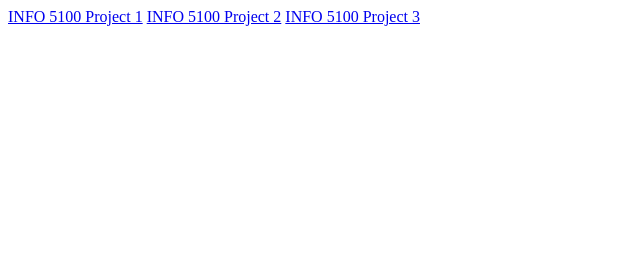
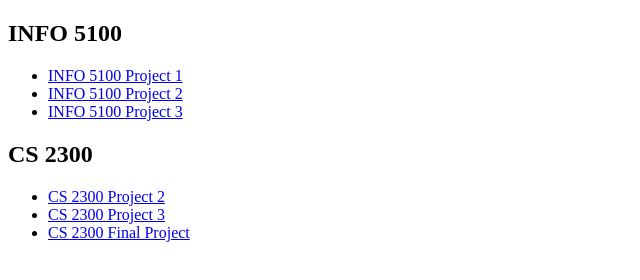
Before and after one commit to Baoyue/Baoyue.github.io, a plain HTML site: page index.html in a window 1280 px wide. Shown: the whole page, without its empty margins (0-640 px from the left). Drawn offline with nearby package versions, Linux system fonts and the light colour scheme.

Commit message:
add s2300 links

```diff
--- a/index.html
+++ b/index.html
@@ -22,9 +22,19 @@
 
 <body>
     <div id = project>
-        <a href="INFO5100Project1/index.html">INFO 5100 Project 1</a>
-        <a href="INFO5100Project2/index.html">INFO 5100 Project 2</a>
-        <a href="INFO5100Project3/index.html">INFO 5100 Project 3</a>
+        <h2>INFO 5100</h2>
+        <ul id="5100">
+            <li><a href="INFO5100Project1/index.html">INFO 5100 Project 1</a></li>
+            <li><a href="INFO5100Project2/index.html">INFO 5100 Project 2</a></li>
+            <li><a href="INFO5100Project3/index.html">INFO 5100 Project 3</a></li>
+        </ul>
+        <h2>CS 2300</h2>
+        <ul id="5100">
+            <li><a href="#">CS 2300 Project 2</a></li>
+            <li><a href="#">CS 2300 Project 3</a></li>
+            <li><a href="#">CS 2300 Final Project</a></li>
+        </ul>
+
     </div>
 
 </body>
```
